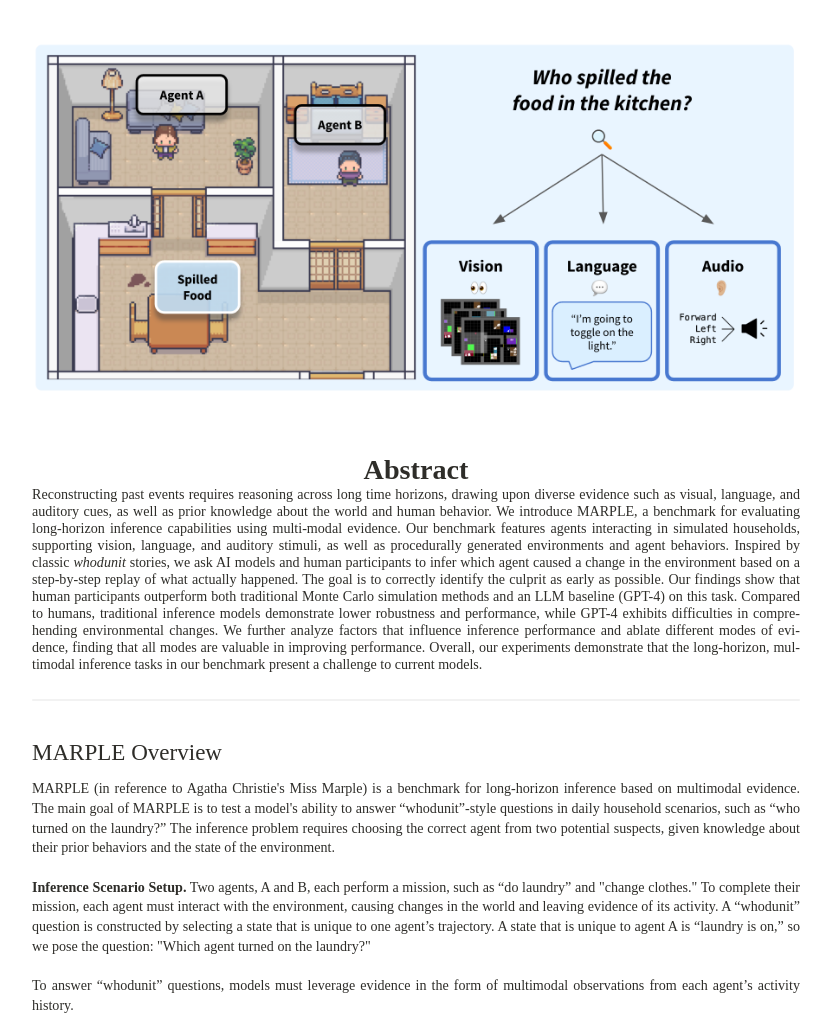
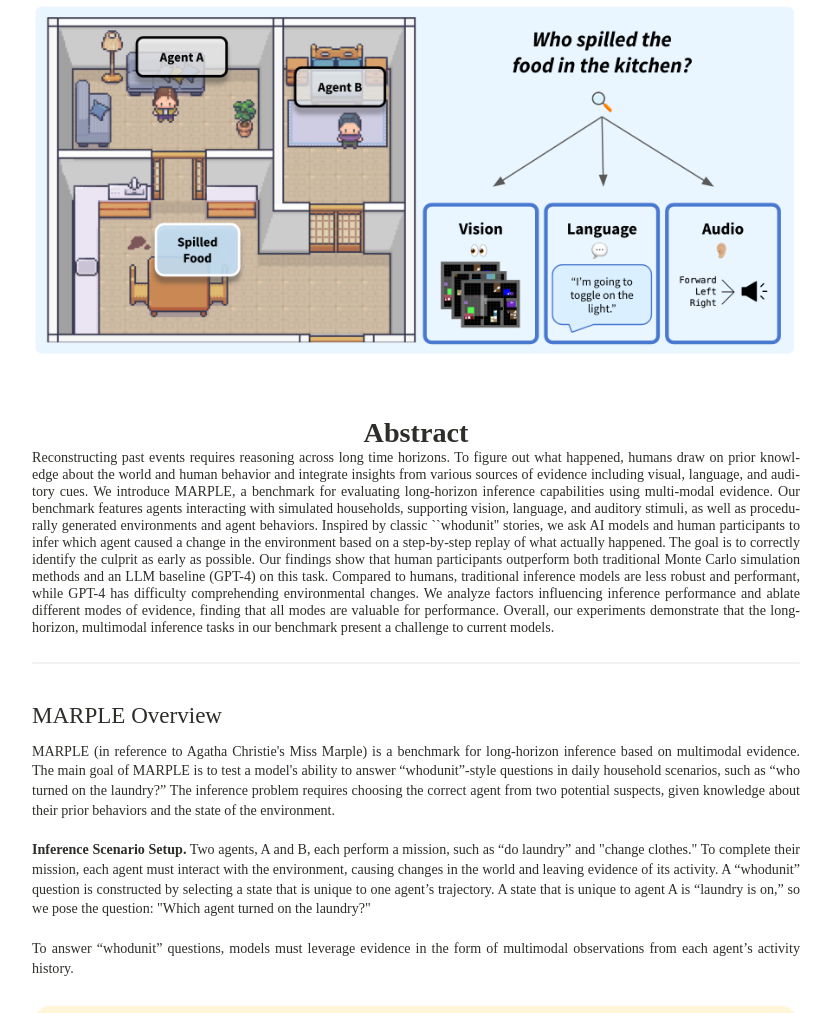
Before and after one commit to marple-benchmark/marple-benchmark.github.io, a plain HTML site: page index.html in a window 1280 px wide. Shown: the part 384-1397 px from the top of the page, without its empty margins (224-1055 px from the left). Drawn offline with Linux system fonts and the light colour scheme; a web font is replaced by a local one.

Commit message:
Update index.html

```diff
--- a/index.html
+++ b/index.html
@@ -48,16 +48,13 @@
             <div class="author-name"><a href="https://www.linkedin.com/in/zhuoyi-huang" target="_blank">Zhuoyi Huang<sup>1</sup>*</a></div>
             <div class="author-name"><a href="https://janphilippfranken.github.io/" target="_blank">Jan-Philipp Fränken<sup>2</sup></a></div>
             <div class="author-name"><a href="http://weiyuliu.com/" target="_blank">Weiyu Liu<sup>1</sup></a></div>
+            <div class="author-name"><a href="https://www.linkedin.com/in/hannah-cha" target="_blank">Hannah Cha<sup>1</sup></a></div>
         </div>
 
         <div class="author-container">
-            <div class="author-name"><a href="https://www.linkedin.com/in/hannah-cha" target="_blank">Hannah Cha<sup>1</sup></a></div>
             <div class="author-name"><a href="https://www.erikbrockbank.com/" target="_blank">Erik Brockbank<sup>2</sup></a></div>
             <div class="author-name"><a href="https://sarahawu.github.io/" target="_blank">Sarah Wu<sup>2</sup></a></div>
             <div class="author-name"><a href="https://ai.stanford.edu/~zharu/" target="_blank">Ruohan Zhang<sup>1</sup></a></div>
-        </div>
-
-        <div class="author-container">
             <div class="author-name"><a href="https://jiajunwu.com/" target="_blank">Jiajun Wu<sup>1</sup></a></div>
             <div class="author-name"><a href="https://cicl.stanford.edu/member/tobias_gerstenberg/" target="_blank">Tobias Gerstenberg<sup>2</sup></a></div>
         </div>
@@ -99,20 +96,20 @@
         <div id="abstract">
             <h1>Abstract</h1>
             <p style="text-align: justify;">
-                Reconstructing past events requires reasoning across long time horizons, drawing upon diverse evidence
-                such as visual, language, and auditory cues, as well as prior knowledge about the world and human behavior.
-                We introduce MARPLE, a benchmark for evaluating long-horizon inference capabilities using multi-modal
-                evidence. Our benchmark features agents interacting in simulated households, supporting vision, language,
-                and auditory stimuli, as well as procedurally generated environments and agent behaviors.
-                Inspired by classic <a href="https://en.wikipedia.org/wiki/Whodunit"><i>whodunit</i></a> stories, we ask
-                AI models and human participants to infer which agent caused a change in the environment based on a step-by-step
-                replay of what actually happened. The goal is to correctly identify the culprit as early as possible. Our
-                findings show that human participants outperform both traditional Monte Carlo simulation methods and an
-                LLM baseline (GPT-4) on this task. Compared to humans, traditional inference models demonstrate
-                lower robustness and performance, while GPT-4 exhibits difficulties in comprehending environmental
-                changes. We further analyze factors that influence inference performance and ablate different modes of
-                evidence, finding that all modes are valuable in improving performance. Overall, our experiments demonstrate
-                that the long-horizon, multimodal inference tasks in our benchmark present a challenge to current models.
+                Reconstructing past events requires reasoning across long time horizons. To figure out what happened,
+                humans draw on prior knowledge about the world and human behavior and integrate insights from various
+                sources of evidence including visual, language, and auditory cues. We introduce MARPLE, a benchmark for
+                evaluating long-horizon inference capabilities using multi-modal evidence. Our benchmark features agents
+                interacting with simulated households, supporting vision, language, and auditory stimuli, as well as
+                procedurally generated environments and agent behaviors. Inspired by classic ``whodunit'' stories, we ask
+                AI models and human participants to infer which agent caused a change in the environment based on a
+                step-by-step replay of what actually happened. The goal is to correctly identify the culprit as early as possible.
+                Our findings show that human participants outperform both traditional Monte Carlo simulation methods and an
+                LLM baseline (GPT-4) on this task. Compared to humans, traditional inference models are less robust and performant,
+                while GPT-4 has difficulty comprehending environmental changes. We analyze factors influencing inference performance
+                and ablate different modes of evidence, finding that all modes are valuable for performance. Overall, our
+                experiments demonstrate that the long-horizon, multimodal inference tasks in our benchmark present a challenge
+                to current models.
             </p>
         </div>
     </div>
```
